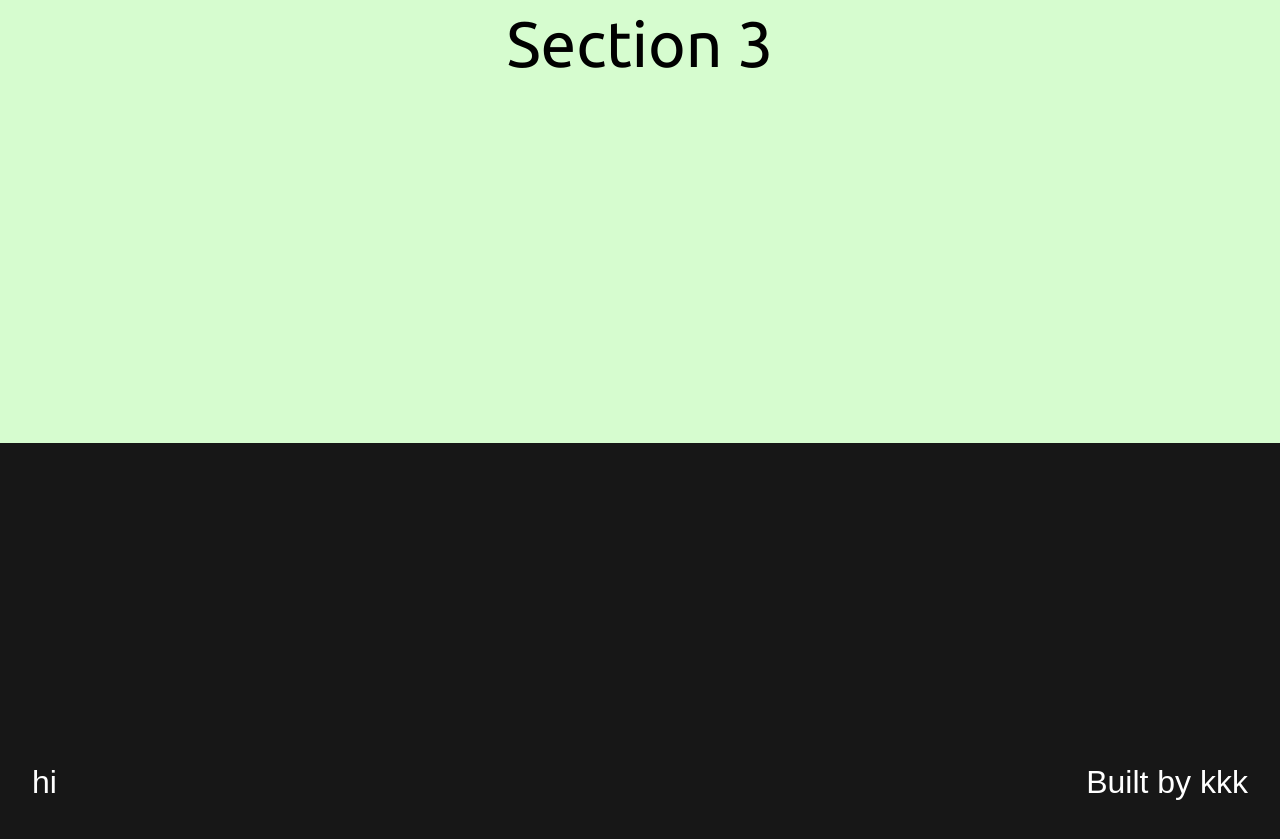
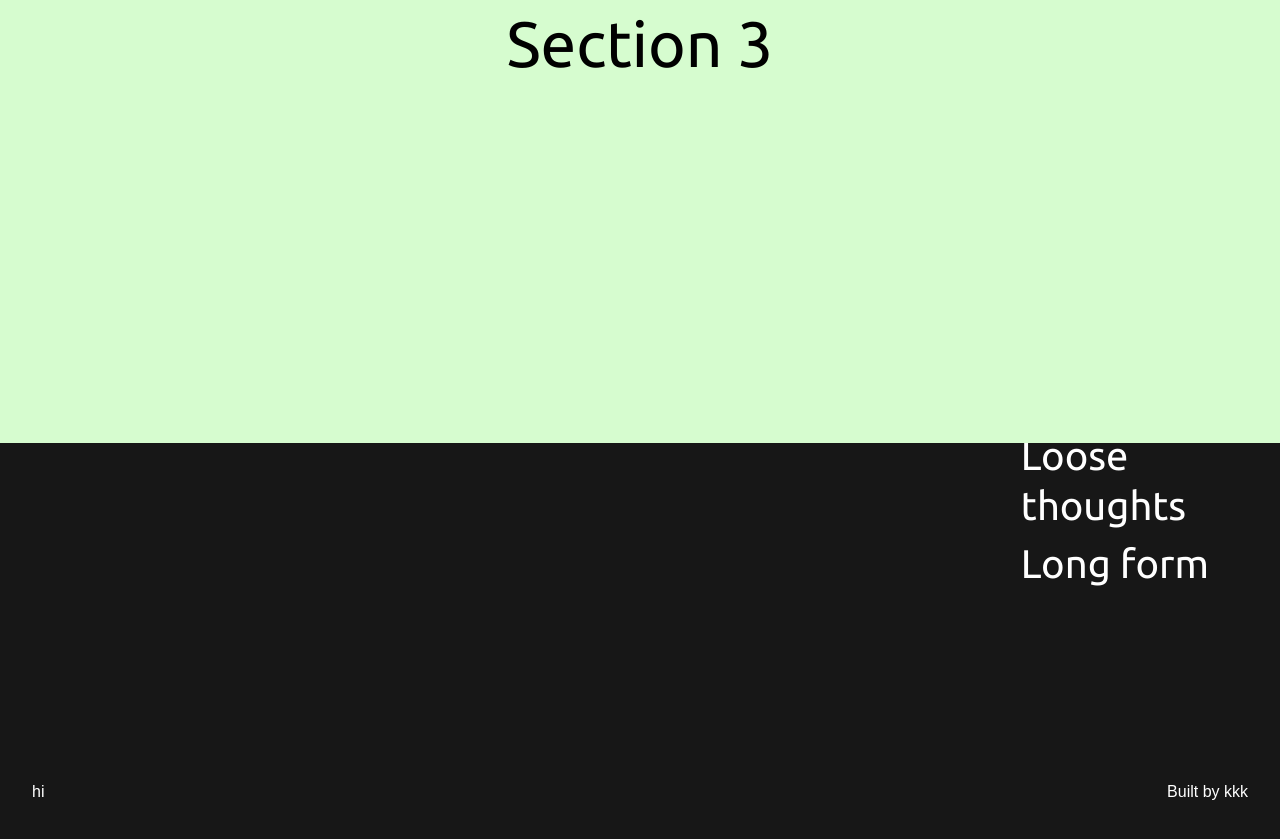
Before and after one commit to zouhh22333-beep/001, a website: page index.html in a window 1280 px wide. Shown: the part 1957-2796 px from the top of the page. Drawn offline with nearby package versions, Linux system fonts and the light colour scheme.

Commit message:
update css

```diff
--- a/style.css
+++ b/style.css
@@ -33,14 +33,14 @@ h3 { font-size: clamp(1.25rem, 1.75vw, 2.5rem); }
 a {
     text-decoration: none;
     color: #fff;
-    font-size: clamp(1.25rem, 1.75vw, 1.25rem);
+    font-size: clamp(2.5rem, 1.75vw, 2.25rem);
     font-weight: lighter;
     line-height: 1.25;
 }
 
 p {
     font-family: Arial, Helvetica, sans-serif;
-    font-size: 2rem;
+    font-size: 1rem;
     font-weight: 400;
 }
 
```
